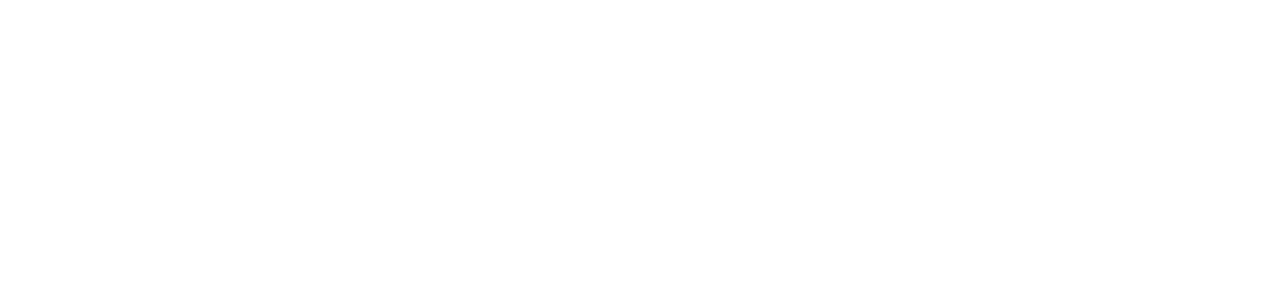
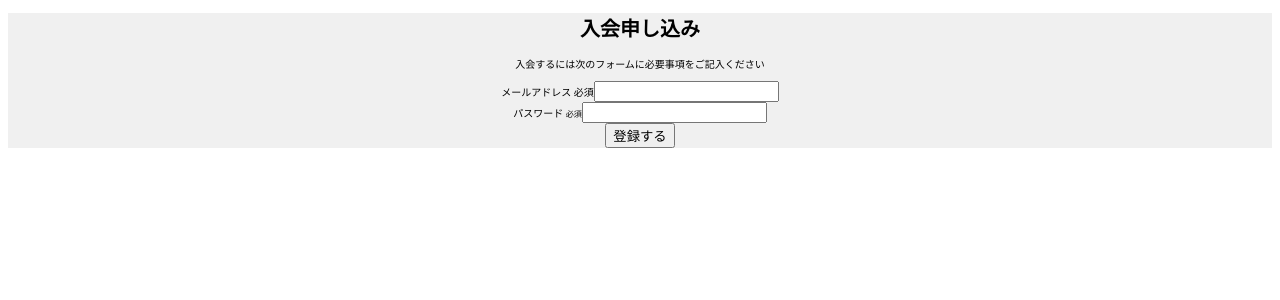
Before and after one commit to Kitamura-Takumi/kakiuna-front, a React (Vite) app: page /register in a window 1280 px wide. Before the commit this address had no page. Shown: the top 300 px of the page. Built offline with nearby package versions, Linux system fonts and the light colour scheme.

Commit message:
会員登録画面作成

```diff
--- a/src/Home.jsx
+++ b/src/Home.jsx
@@ -1,7 +1,8 @@
 import { useState } from "react";
 import "./App.css";
-import Sapporo from "./sapporo";
+import Sapporo from "./Sapporo";
 import Review from "./Review";
+import Register from "./Register";
 
 import { Route, Routes, Link } from "react-router-dom";
 
@@ -16,6 +17,7 @@
       <Routes>
         <Route exact path="/login" element={<Review />} />
         <Route exact path="/review" element={<Review />} />
+        <Route exact path="/register" element={<Register />} />
         <Route exact path="/" element={<HomeElement />} />
         {/* <Route exact path="/sapporo" element={<Value.Component />} /> */}
         {stadiumValue.map((Stadiums) => (
@@ -31,10 +33,13 @@
     <div>
       <header>
         <Link to="/review">
-          <p>Reviw</p>
+          <p>レビューをする</p>
         </Link>
         <Link to="/login">
-          <p>login</p>
+          <p>ログイン</p>
+        </Link>
+        <Link to="/register">
+          <p>会員登録</p>
         </Link>
       </header>
 
--- /dev/null
+++ b/src/Register.jsx
@@ -0,0 +1,33 @@
+import { useState } from "react";
+const Register = () => {
+    const [mail, setMail] = useState("");
+    const [passward, setPassward] = useState("");
+
+    const [addMail, setAddMail] = useState("");
+    const [addpassward, setAddPassward] = useState("");
+
+    const onClickSubmit = () => {
+        setAddMail(mail);
+        setAddPassward(passward);
+    }
+    return (
+
+        <div class="content">
+        <h1>入会申し込み</h1>
+        <p>入会するには次のフォームに必要事項をご記入ください</p>
+        <div class="control">
+            <label for="mymail">メールアドレス <spam class="required">必須</spam></label>
+            <input type="email" value={mail} onChange={(event) => setMail(event.target.value)}/>
+        </div>
+        <div class="control">
+            <label for="password">パスワード <samp class="required">必須</samp></label>
+            <input type="password" value={passward} onChange={(event) => setPassward(event.target.value)}/>
+        </div>
+        <div class="control">
+            <button onClick={onClickSubmit} type="submit">登録する</button>
+        </div>
+    </div>
+    )
+}
+
+export default Register;
```
Also changed, not shown: src/registerstyle.css (added).
